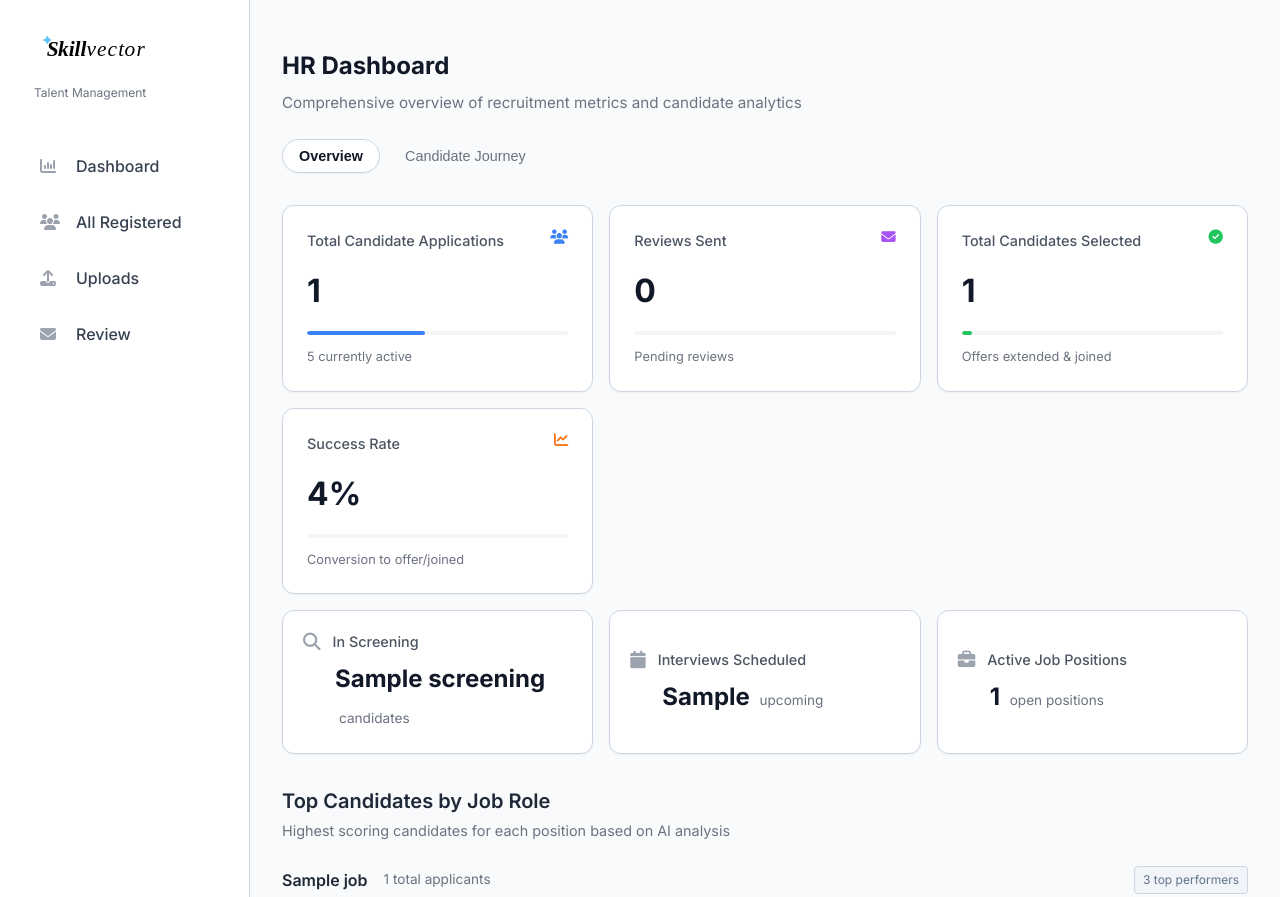
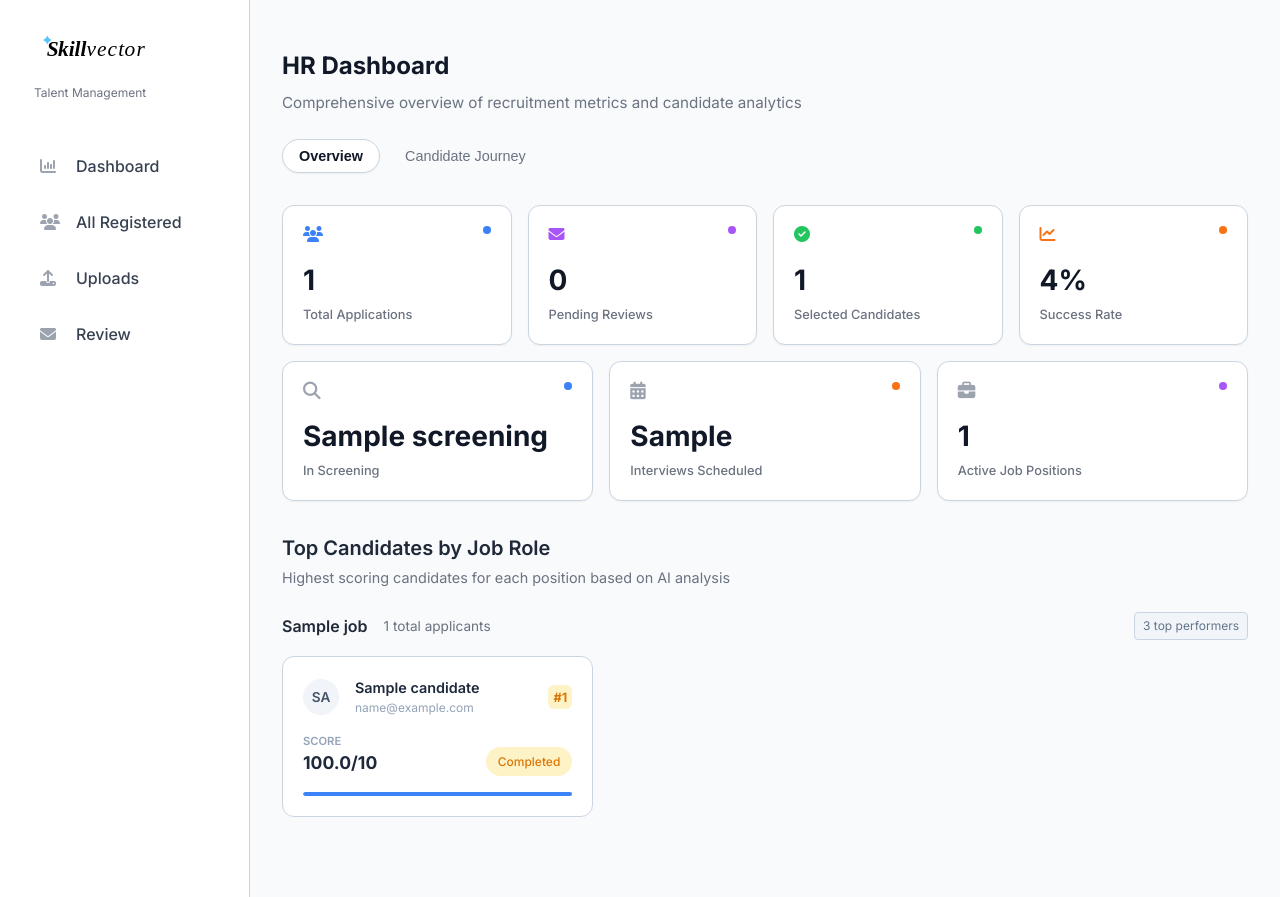
Before and after one commit to sheran101GIT/Skillvector, a Python web app: template skillvector-hr/app/templates/dashboard.html in a window 1280 px wide. Run offline with Jinja, Linux system fonts and the light colour scheme; the template is opened without the code that fills it: most values are stand-ins (such as "Sample title", 1, 10 or a date in 2020).

Commit message:
css issue

```diff
--- a/skillvector-hr/app/templates/dashboard.html
+++ b/skillvector-hr/app/templates/dashboard.html
@@ -17,81 +17,71 @@
     <div id="overview-tab" class="tab-content" style="display: block;">
 
         <!-- Metrics Row 1 -->
-        <div class="metrics-grid">
-            <div class="metric-card">
-                <div class="metric-header">
-                    <span>Total Candidate Applications</span>
+        <div class="journey-grid">
+            <div class="journey-card">
+                <div class="card-top">
                     <i class="fas fa-users icon-blue"></i>
+                    <span class="dot dot-blue"></span>
                 </div>
-                <div class="metric-value">{{ total_candidates }}</div>
-                <div class="progress-bar-bg">
-                    <div class="progress-bar-fill blue" style="width: 45%"></div>
-                </div>
-                <div class="metric-sub">5 currently active</div>
+                <div class="card-value">{{ total_candidates }}</div>
+                <div class="card-label">Total Applications</div>
             </div>
 
-            <div class="metric-card">
-                <div class="metric-header">
-                    <span>Reviews Sent</span>
+            <div class="journey-card">
+                <div class="card-top">
                     <i class="fas fa-envelope icon-purple"></i>
+                    <span class="dot dot-purple"></span>
                 </div>
-                <div class="metric-value">0</div>
-                <div class="progress-bar-bg">
-                    <div class="progress-bar-fill purple" style="width: 0%"></div>
-                </div>
-                <div class="metric-sub">Pending reviews</div>
+                <div class="card-value">0</div>
+                <div class="card-label">Pending Reviews</div>
             </div>
 
-            <div class="metric-card">
-                <div class="metric-header">
-                    <span>Total Candidates Selected</span>
+            <div class="journey-card">
+                <div class="card-top">
                     <i class="fas fa-check-circle icon-green"></i>
+                    <span class="dot dot-green"></span>
                 </div>
-                <div class="metric-value">{{ metrics.total_selected }}</div>
-                <div class="progress-bar-bg">
-                    <div class="progress-bar-fill green" style="width: {{ metrics.success_rate }}%"></div>
-                </div>
-                <div class="metric-sub">Offers extended & joined</div>
+                <div class="card-value">{{ metrics.total_selected }}</div>
+                <div class="card-label">Selected Candidates</div>
             </div>
 
-            <div class="metric-card">
-                <div class="metric-header">
-                    <span>Success Rate</span>
+            <div class="journey-card">
+                <div class="card-top">
                     <i class="fas fa-chart-line icon-orange"></i>
+                    <span class="dot dot-orange"></span>
                 </div>
-                <div class="metric-value">{{ metrics.success_rate }}%</div>
-                <div class="progress-bar-bg">
-                    <div class="progress-bar-fill orange" style="width: 0%"></div>
-                </div>
-                <div class="metric-sub">Conversion to offer/joined</div>
+                <div class="card-value">{{ metrics.success_rate }}%</div>
+                <div class="card-label">Success Rate</div>
             </div>
         </div>
 
         <!-- Metrics Row 2 -->
-        <div class="metrics-grid" style="margin-top: 1rem;">
-            <div class="metric-card small-card">
-                <div class="metric-header-simple">
+        <div class="journey-grid" style="margin-top: 1rem;">
+            <div class="journey-card">
+                <div class="card-top">
                     <i class="fas fa-search icon-grey"></i>
-                    <span>In Screening</span>
+                    <span class="dot dot-blue"></span>
                 </div>
-                <div class="metric-value-small">{{ metrics.screening }} <span class="unit">candidates</span></div>
+                <div class="card-value">{{ metrics.screening }}</div>
+                <div class="card-label">In Screening</div>
             </div>
 
-            <div class="metric-card small-card">
-                <div class="metric-header-simple">
-                    <i class="fas fa-calendar icon-grey"></i>
-                    <span>Interviews Scheduled</span>
+            <div class="journey-card">
+                <div class="card-top">
+                    <i class="fas fa-calendar-alt icon-grey"></i>
+                    <span class="dot dot-orange"></span>
                 </div>
-                <div class="metric-value-small">{{ metrics.interview_scheduled }} <span class="unit">upcoming</span>
-                </div>
+                <div class="card-value">{{ metrics.interview_scheduled }}</div>
+                <div class="card-label">Interviews Scheduled</div>
             </div>
 
-            <div class="metric-card small-card">
-                <div class="metric-header-simple">
+            <div class="journey-card">
+                <div class="card-top">
                     <i class="fas fa-briefcase icon-grey"></i>
-                    <span>Active Job Positions</span>
+                    <span class="dot dot-purple"></span>
                 </div>
-                <div class="metric-value-small">{{ jobs|length }} <span class="unit">open positions</span></div>
+                <div class="card-value">{{ jobs|length }}</div>
+                <div class="card-label">Active Job Positions</div>
             </div>
         </div>
 
```
Also changed, not shown: skillvector-hr/app/templates/all_candidates.html (+31 -15 lines), skillvector-hr/app/templates/reviews.html (+59 -29 lines).
